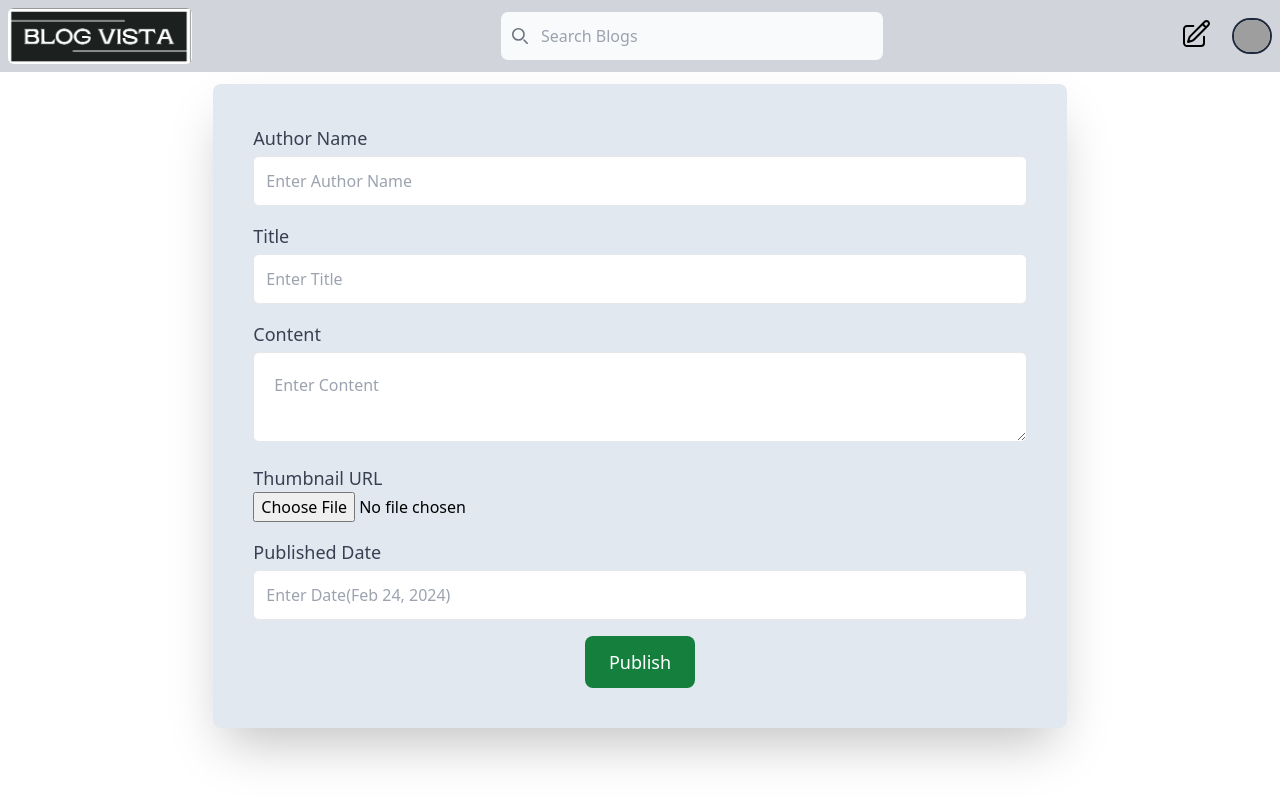
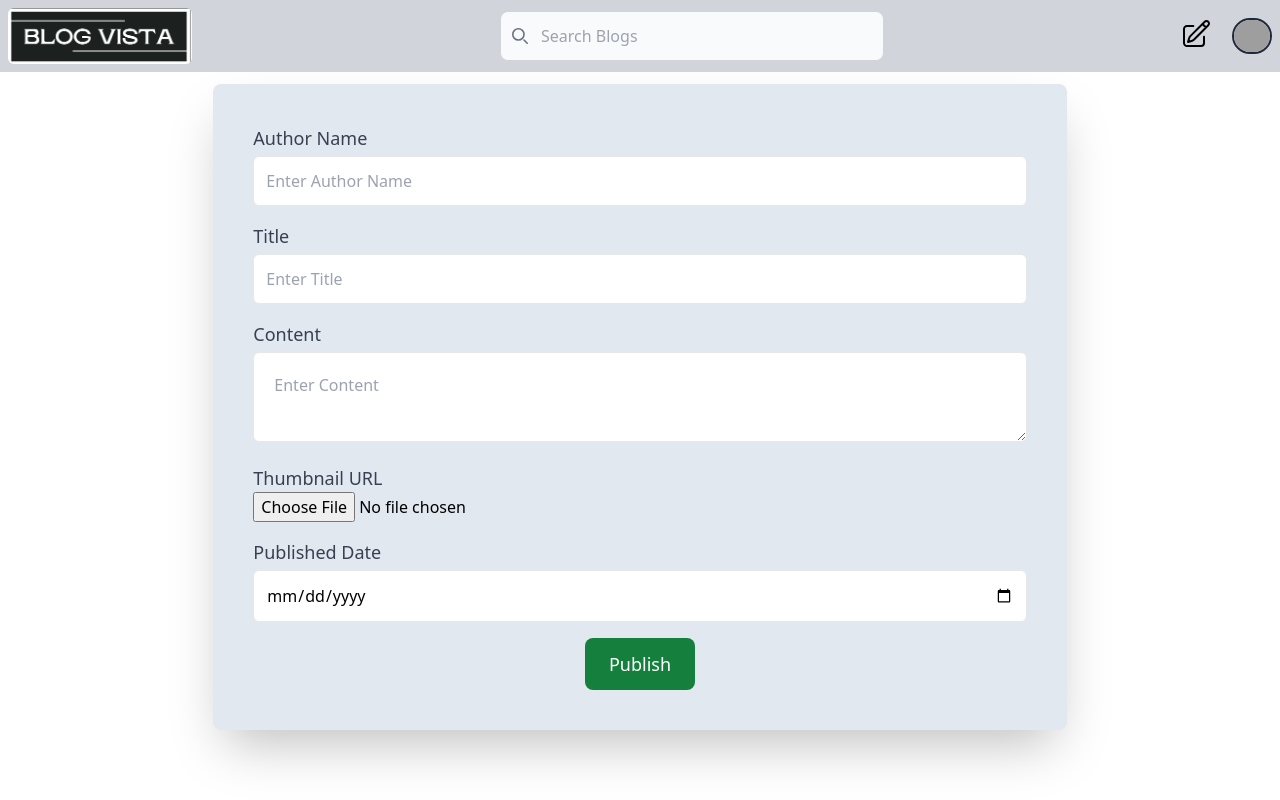
Before and after one commit to sagarb2003/blogging-website, a React (Vite) app in the folder frontend/: page /blog/publish in a window 1280 px wide. Built offline with nearby package versions, Linux system fonts and the light colour scheme; grey boxes are pictures that could not be loaded.

Commit message:
feat: added calender in published date

```diff
--- a/frontend/package.json
+++ b/frontend/package.json
@@ -12,6 +12,7 @@
   "dependencies": {
     "@sagarb2003/blog-web": "^1.0.0",
     "axios": "^1.6.7",
+    "date-fns": "^4.1.0",
     "react": "^18.2.0",
     "react-dom": "^18.2.0",
     "react-hot-toast": "^2.5.1",
--- a/frontend/pages/CreateBlog.tsx
+++ b/frontend/pages/CreateBlog.tsx
@@ -2,6 +2,7 @@ import axios from "axios";
 import { useState } from "react";
 import { useNavigate } from "react-router-dom";
 import toast from "react-hot-toast";
+import { format } from 'date-fns';
 
 export const CreateBlog = () => {
   const navigate = useNavigate();
@@ -20,6 +21,16 @@ export const CreateBlog = () => {
       [name]: value,
     }));
   }
+
+  function handleDateChange(e: any) {
+    const date = new Date(e.target.value);
+    const formattedDate = format(date, 'MMM dd, yyyy');
+    setInput((prevInput) => ({
+      ...prevInput,
+      publishedDate: formattedDate,
+    }));
+  }
+
   async function handleImageUpload(event:any){
     const file=event.target.files[0];
     if(!file) return;
@@ -36,6 +47,7 @@ export const CreateBlog = () => {
       ...prevInput,
       thumbnail: uploadImageUrl.secure_url,
     }));
+    toast.success("Image uploaded successfully");
   }
   function handleSubmit(e: any) {
     e.preventDefault();
@@ -141,12 +153,10 @@ export const CreateBlog = () => {
               Published Date
             </label>
             <input
-              type="text"
+              type="date"
               id="publishedDate"
               name="publishedDate"
-              placeholder="Enter Date(Feb 24, 2024)"
-              value={input.publishedDate}
-              onChange={handleChange}
+              onChange={handleDateChange}
               className="mt-1 p-3 w-full border rounded-md focus:outline-none focus:ring focus:border-blue-300 dark:text-black"
               required
             />
```
Also changed, not shown: 1 other file (tests, documents, lock files or other folders).
